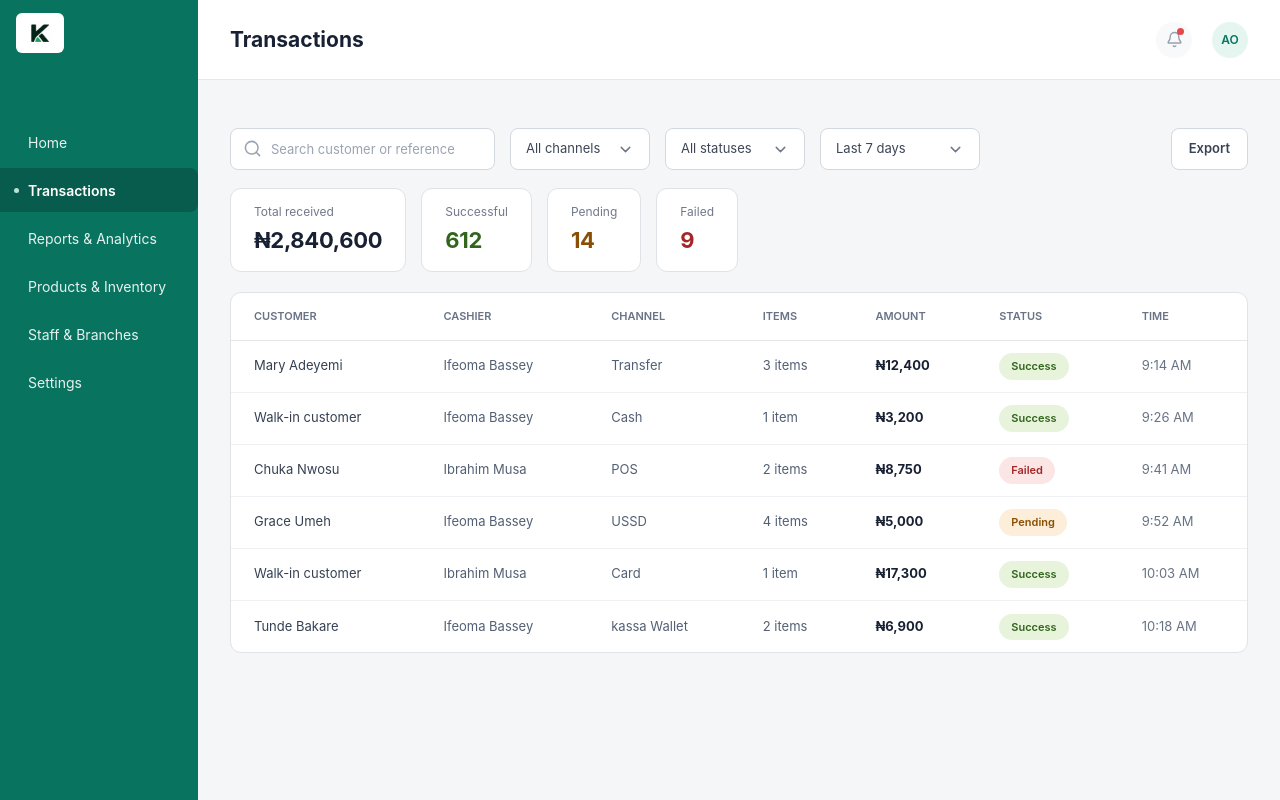
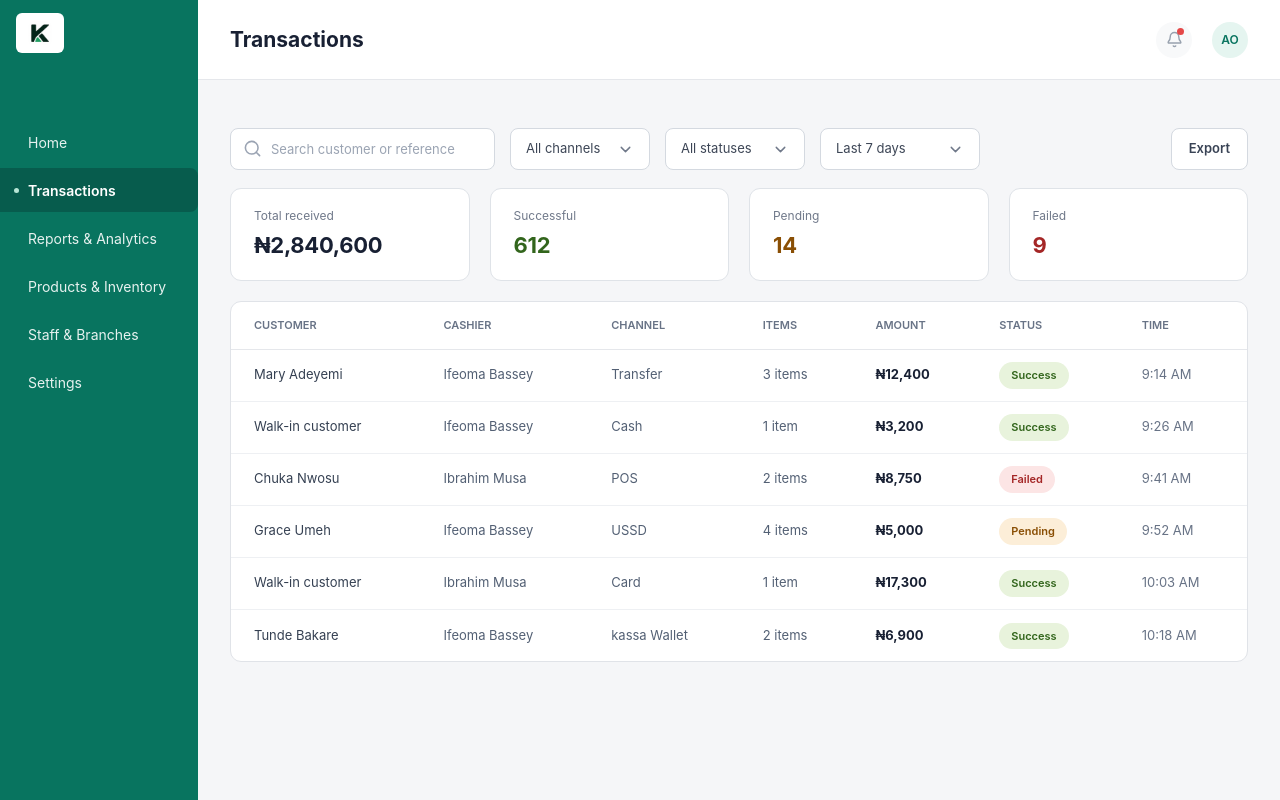
Before and after one commit to mr-uche/KASSA, a Next.js app: page /transactions in a window 1280 px wide. Built offline with nearby package versions, Linux system fonts and the light colour scheme.

Commit message:
latest changes

```diff
--- a/src/app/transactions/page.tsx
+++ b/src/app/transactions/page.tsx
@@ -121,11 +121,11 @@ function SummaryCard({
   valueClass?: string;
 }) {
   return (
-    <div className="min-h-[73px] rounded-[11px] border border-[#DFE3E8] bg-white px-4 py-[14px] sm:px-[23px]">
+    <div className="min-h-[88px] w-full rounded-[11px] border border-[#DFE3E8] bg-white px-4 py-4 sm:px-[23px] sm:py-[18px]">
       <p className="text-[12px] text-[#70798A]">{title}</p>
 
       <p
-        className={`mt-[3px] text-[19px] font-bold tracking-[-0.3px] sm:text-[22px] ${valueClass}`}
+        className={`mt-1 text-[19px] font-bold tracking-[-0.3px] sm:text-[22px] ${valueClass}`}
       >
         {value}
       </p>
@@ -213,7 +213,7 @@ export default function TransactionsPage() {
           </div>
 
           {/* Summary */}
-          <div className="mt-[18px] grid grid-cols-2 gap-3 sm:flex sm:gap-[15px]">
+          <div className="mt-[18px] grid grid-cols-2 gap-3 sm:gap-4 lg:grid-cols-4 lg:gap-5">
             <SummaryCard title="Total received" value="₦2,840,600" />
 
             <SummaryCard
```
